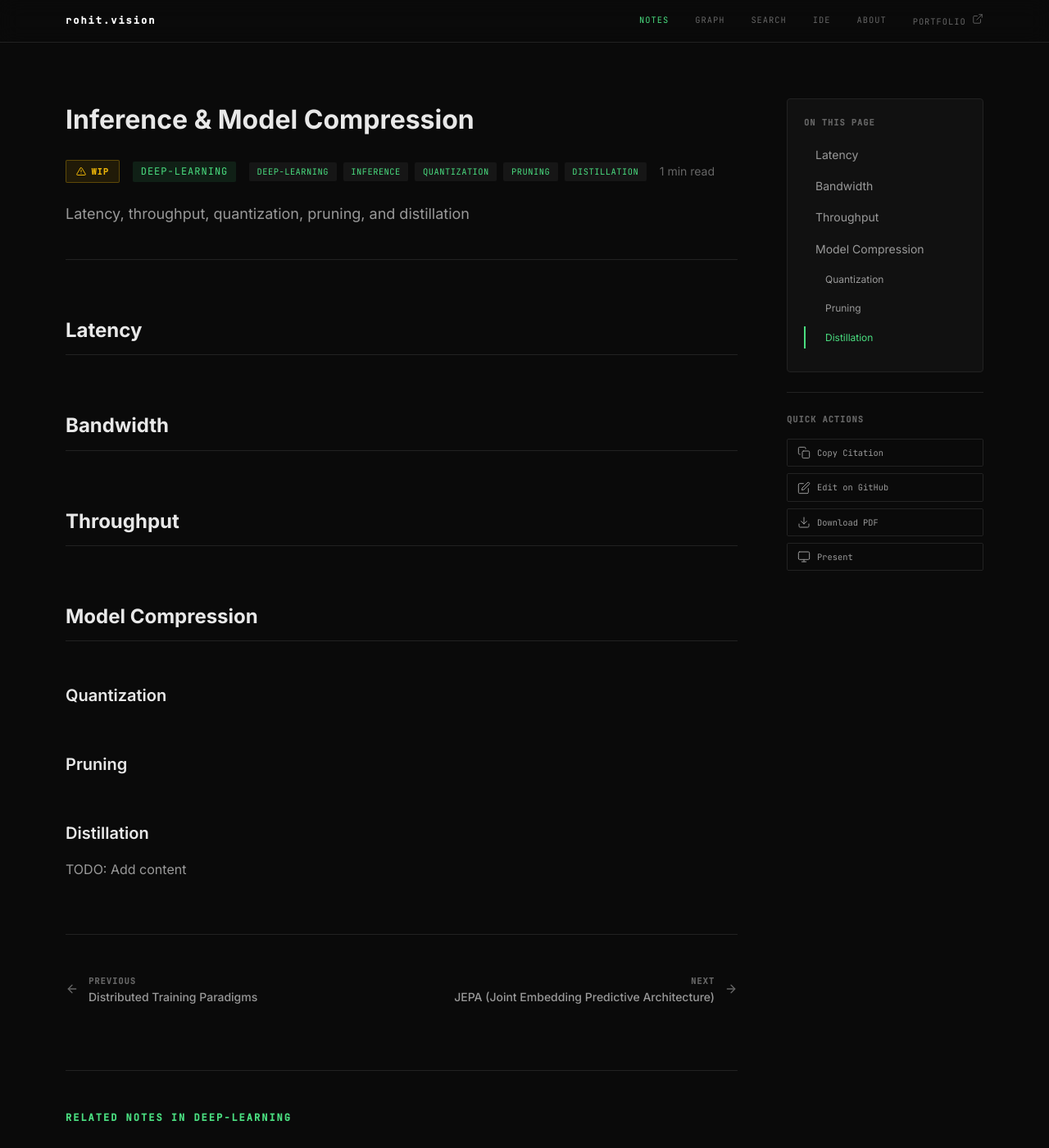
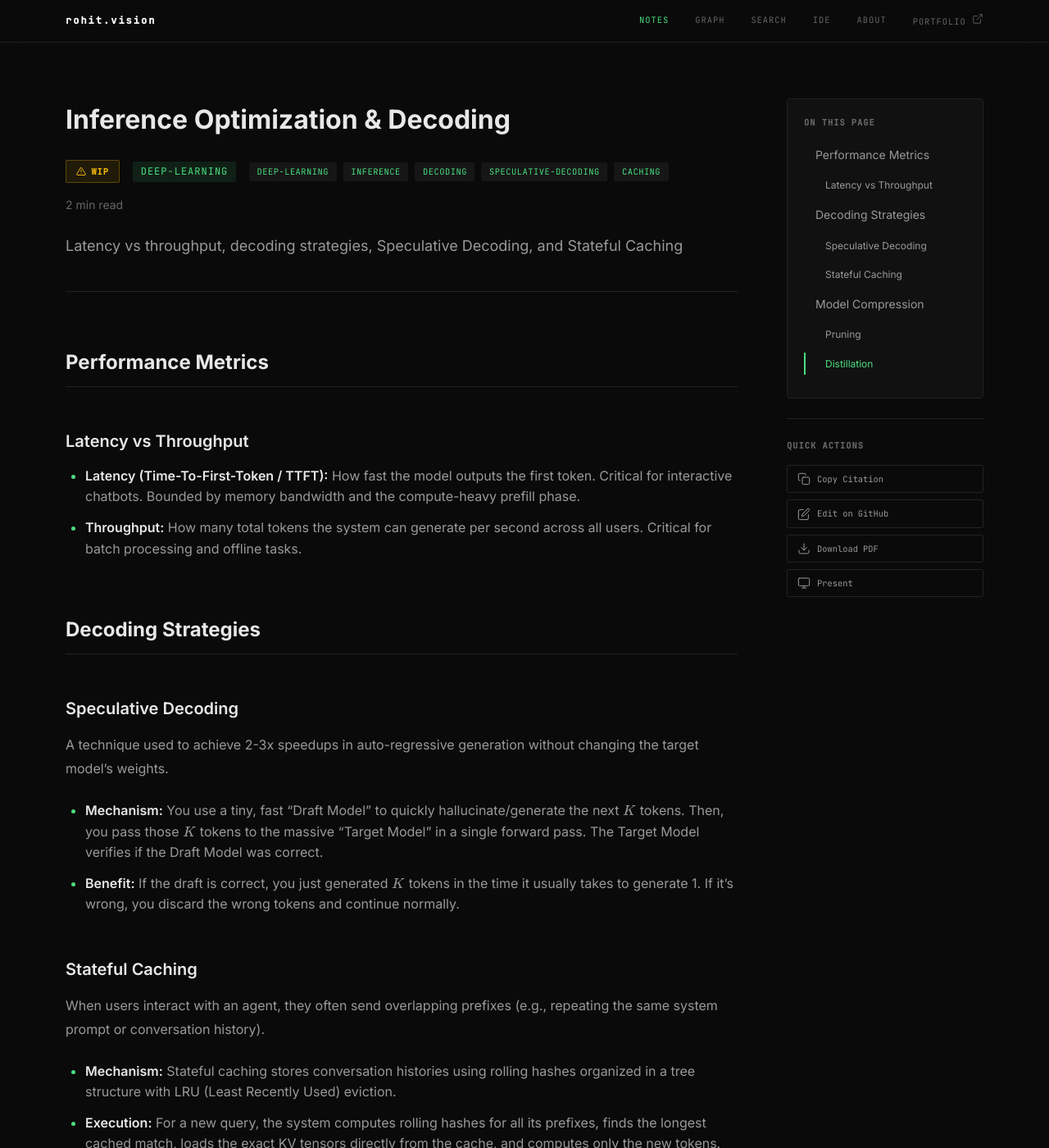
Before and after one commit to rokmr/blogs, a Jekyll site: the page built from _notes/deep-learning/optimization/inference.md, in a window 1280 px wide and 1400 px high. Shown: the whole window at 82% size. Built offline with Jekyll 4.4.1, drawn with Linux system fonts in a browser that asks for light colours; nearby versions of some CDN libraries; some of the changed text lies outside the part shown.

Commit message:
docs: add comprehensive LLM optimization notes for memory, compute, and inference

```diff
--- a/_notes/deep-learning/optimization/inference.md
+++ b/_notes/deep-learning/optimization/inference.md
@@ -1,25 +1,35 @@
 ---
-title: "Inference & Model Compression"
-description: "Latency, throughput, quantization, pruning, and distillation"
+title: "Inference Optimization & Decoding"
+description: "Latency vs throughput, decoding strategies, Speculative Decoding, and Stateful Caching"
 subject: deep-learning
 math: false
-tags: [deep-learning, inference, quantization, pruning, distillation]
+tags: [deep-learning, inference, decoding, speculative-decoding, caching]
 status: wip
 sitemap: false
 ---
 
-## Latency
+## Performance Metrics
 
-## Bandwidth
+### Latency vs Throughput
+- **Latency (Time-To-First-Token / TTFT):** How fast the model outputs the first token. Critical for interactive chatbots. Bounded by memory bandwidth and the compute-heavy prefill phase.
+- **Throughput:** How many total tokens the system can generate per second across all users. Critical for batch processing and offline tasks.
 
-## Throughput
+## Decoding Strategies
+
+### Speculative Decoding
+A technique used to achieve 2-3x speedups in auto-regressive generation without changing the target model's weights.
+- **Mechanism:** You use a tiny, fast "Draft Model" to quickly hallucinate/generate the next $K$ tokens. Then, you pass those $K$ tokens to the massive "Target Model" in a single forward pass. The Target Model verifies if the Draft Model was correct.
+- **Benefit:** If the draft is correct, you just generated $K$ tokens in the time it usually takes to generate 1. If it's wrong, you discard the wrong tokens and continue normally.
+
+### Stateful Caching
+When users interact with an agent, they often send overlapping prefixes (e.g., repeating the same system prompt or conversation history).
+- **Mechanism:** Stateful caching stores conversation histories using rolling hashes organized in a tree structure with LRU (Least Recently Used) eviction.
+- **Execution:** For a new query, the system computes rolling hashes for all its prefixes, finds the longest cached match, loads the exact KV tensors directly from the cache, and computes only the new tokens.
 
 ## Model Compression
 
-### Quantization
-
 ### Pruning
+Removing weights or entire neurons from the network that contribute little to the final output, enforcing sparsity and speeding up matrix multiplications.
 
 ### Distillation
-
-TODO: Add content
+Training a smaller "student" model to replicate the outputs (and often the intermediate activation states or logits) of a massive "teacher" model.
```
Also changed, not shown: _notes/deep-learning/optimization/compute.md (added, +25 -0 lines), _notes/deep-learning/optimization/distributed-training.md (+14 -9 lines), _notes/setup/python/pytorch.md (+15 -3 lines).
